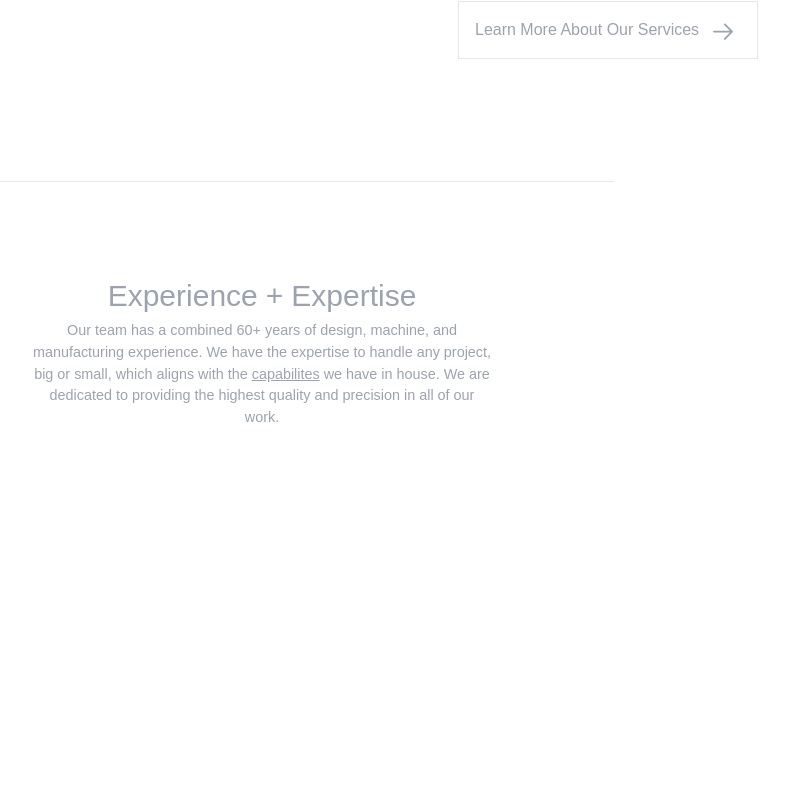
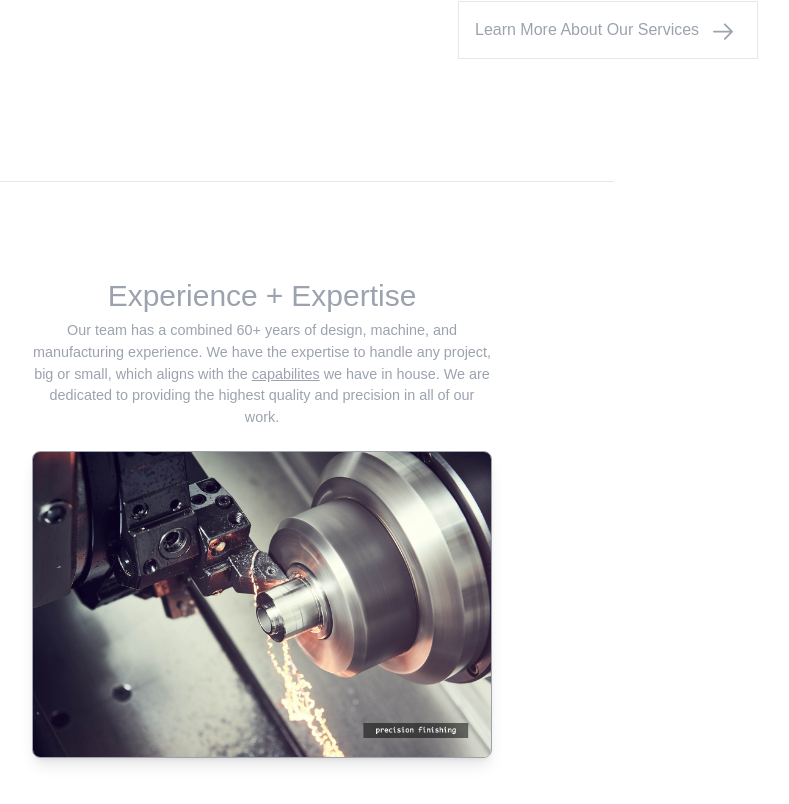
Before and after one commit to tuffs/3dmachtoolllc, a Next.js app: page / in a window 1280 px wide. Shown: the part 964-1768 px from the top of the page, without its empty margins (378-1167 px from the left). Before the commit the page ends 1489 px from the top, so only its background shows below. Built offline with nearby package versions, Linux system fonts and the light colour scheme.

Commit message:
Added an image below the Experience and Expertise section.

```diff
--- a/components/ExperienceAndExpertise.js
+++ b/components/ExperienceAndExpertise.js
@@ -62,20 +62,34 @@ const paragraphVariants = {
   }
 }
 
+const imageVariants = {
+  hidden: { opacity: 0 },
+  visible: {
+    opacity: 1,
+    transition: {
+      duration: 5,
+      ease: "linear"
+    }
+  }
+}
+
 const ExperienceAndExpertise = () => {
   const [ref, isInView] = useInView()
   const controls = useAnimation()
   const paragraphControls = useAnimation()
+  const imageControls = useAnimation()
 
   useEffect(() => {
     if (isInView) {
       controls.start("visible")
       paragraphControls.start("visible")
+      imageControls.start("visible")
     } else {
       controls.start("hidden")
       paragraphControls.start("hidden")
+      imageControls.start("hidden")
     }
-  }, [isInView, controls, paragraphControls])
+  }, [isInView, controls, paragraphControls, imageControls])
 
   return (
     <div ref={ref} className="mx-4 sm:mx-8 md:mx-16 lg:mx-32 text-center overflow-hidden">
@@ -142,9 +156,24 @@ const ExperienceAndExpertise = () => {
         animate={paragraphControls}
         className="w-[90%] md:w-[45%] mx-auto mt-[-10px]"
       >
+
         <p className="text-left md:text-center text-[.9rem] text-gray-400 mt-4 hover:text-white duration-1000">
           Our team has a combined 60+ years of design, machine, and manufacturing experience. We have the expertise to handle any project, big or small, which aligns with the <a href="/capabilities" className="underline hover:text-[#cc4b4b] duration-500">capabilites</a> we have in house. We are dedicated to providing the highest quality and precision in all of our work.
         </p>
+
+
+      </motion.div>
+      <motion.div
+        variants={imageVariants}
+        initial="hidden"
+        animate={paragraphControls}
+        className="w-[90%] md:w-[45%] mx-auto mt-[-10px]"
+      >
+        <img
+          src="lathe_spinning_and_cutting__optimized.webp"
+          alt="Lathe spinning and cutting"
+          className="mt-6 border-[.1rem] mx-auto w-full rounded-lg shadow-lg md:24 md:m-8 md:mx-0 md:border-[.09rem] border-[#9ca3af]"
+        />
       </motion.div>
     </div>
   )
```
Also changed, not shown: public/lathe_spinning_and_cutting__optimized.png (added), public/lathe_spinning_and_cutting__optimized.webp (added).
